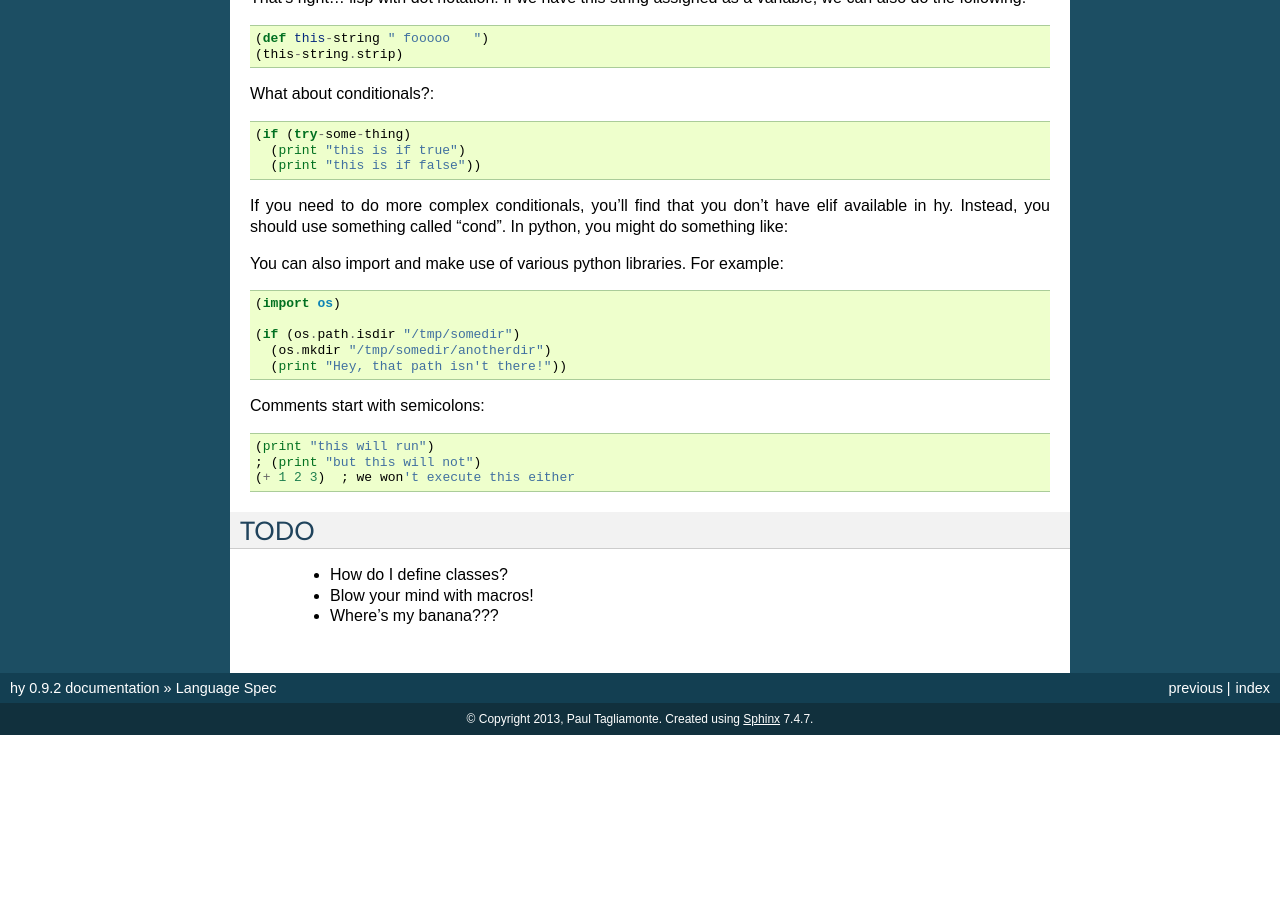
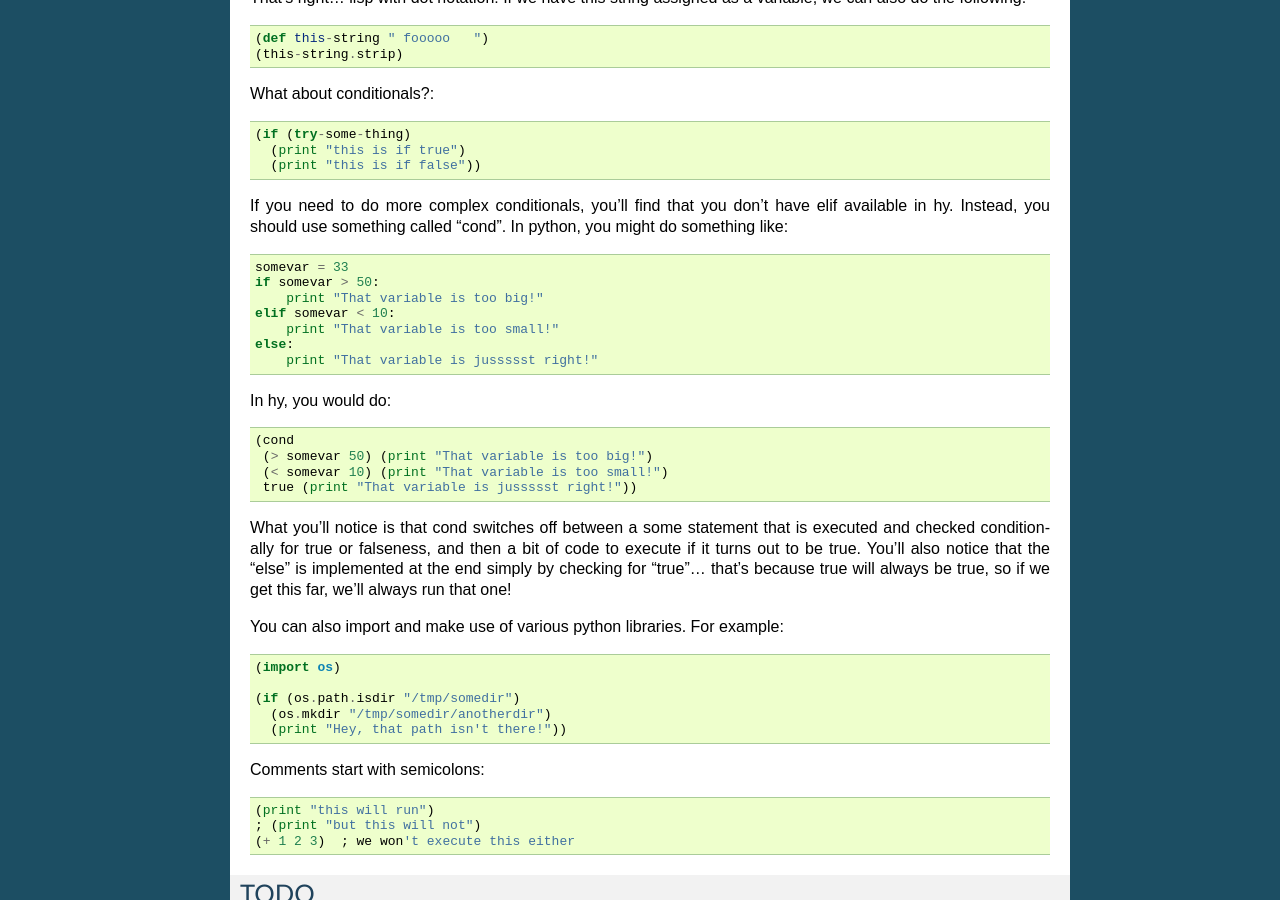
Before and after one commit to hylang/hy, a Sphinx documentation site: the page built from docs/language/index.rst, in a window 1280 px wide and 900 px high, scrolled down 2886 px. Built offline with Sphinx 7.4.7, drawn with Linux system fonts in a browser that asks for light colours; before the commit the page ends 3621 px from its top, so only the background shows below that.

Commit message:
Explaining cond

```diff
--- a/docs/language/index.rst
+++ b/docs/language/index.rst
@@ -189,6 +189,28 @@ If you need to do more complex conditionals, you'll find that you
 don't have elif available in hy.  Instead, you should use something
 called "cond".  In python, you might do something like::
 
+  somevar = 33
+  if somevar > 50:
+      print "That variable is too big!"
+  elif somevar < 10:
+      print "That variable is too small!"
+  else:
+      print "That variable is jussssst right!"
+
+In hy, you would do::
+
+  (cond
+   (> somevar 50) (print "That variable is too big!")
+   (< somevar 10) (print "That variable is too small!")
+   true (print "That variable is jussssst right!"))
+
+What you'll notice is that cond switches off between a some statement
+that is executed and checked conditionally for true or falseness, and
+then a bit of code to execute if it turns out to be true.  You'll also
+notice that the "else" is implemented at the end simply by checking
+for "true"... that's because true will always be true, so if we get
+this far, we'll always run that one!
+
 You can also import and make use of various python libraries.  For
 example::
 
```
